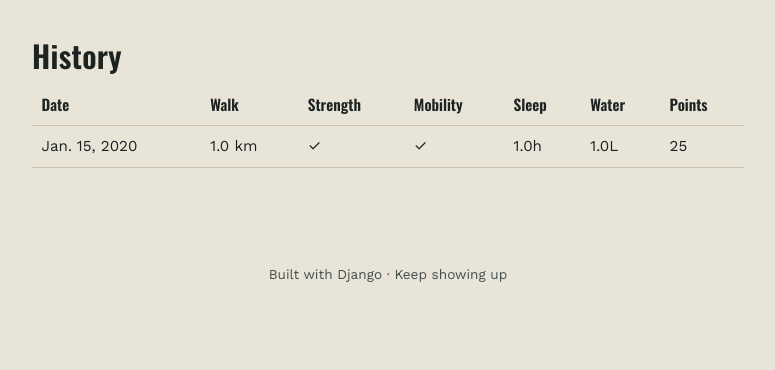
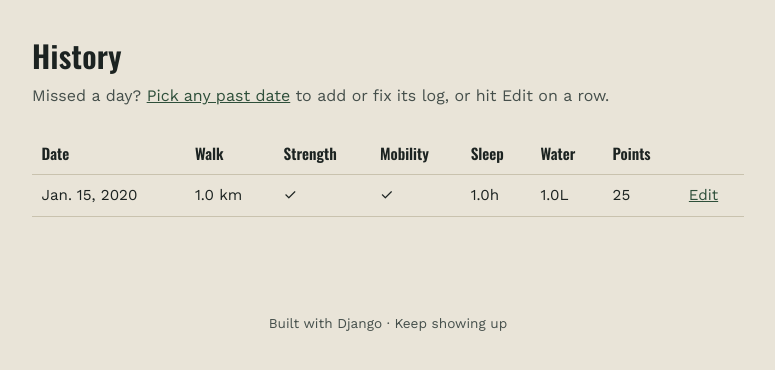
Before and after one commit to ShaikMusharaf5/Fitness, a Django app: page /history/ in a window 1280 px wide. Shown: the part 66-436 px from the top of the page, without its empty margins (252-1027 px from the left). Run offline with Django 5.2, Linux system fonts and the light colour scheme; a user stored in the database is signed in; tables that the repository leaves empty hold one stand-in row (values such as "Sample post").

Commit message:
Add Edit link and update table column count in history

```diff
--- a/quest/templates/quest/history.html
+++ b/quest/templates/quest/history.html
@@ -2,9 +2,10 @@
 {% block title %}History — Fitness Quest{% endblock %}
 {% block content %}
 <h1>History</h1>
+<p class="subtitle">Missed a day? <a href="{% url 'log_entry' %}">Pick any past date</a> to add or fix its log, or hit Edit on a row.</p>
 <table class="history-table">
   <thead>
-    <tr><th>Date</th><th>Walk</th><th>Strength</th><th>Mobility</th><th>Sleep</th><th>Water</th><th>Points</th></tr>
+    <tr><th>Date</th><th>Walk</th><th>Strength</th><th>Mobility</th><th>Sleep</th><th>Water</th><th>Points</th><th></th></tr>
   </thead>
   <tbody>
     {% for e in page_obj %}
@@ -16,9 +17,10 @@
       <td>{{ e.sleep_hours }}h</td>
       <td>{{ e.water_liters }}L</td>
       <td>{{ e.points }}</td>
+      <td><a href="{% url 'log_entry' %}?date={{ e.date|date:'Y-m-d' }}">Edit</a></td>
     </tr>
     {% empty %}
-    <tr><td colspan="7">No entries yet — <a href="{% url 'log_entry' %}">log today's quest</a>.</td></tr>
+    <tr><td colspan="8">No entries yet — <a href="{% url 'log_entry' %}">log today's quest</a>.</td></tr>
     {% endfor %}
   </tbody>
 </table>
```
